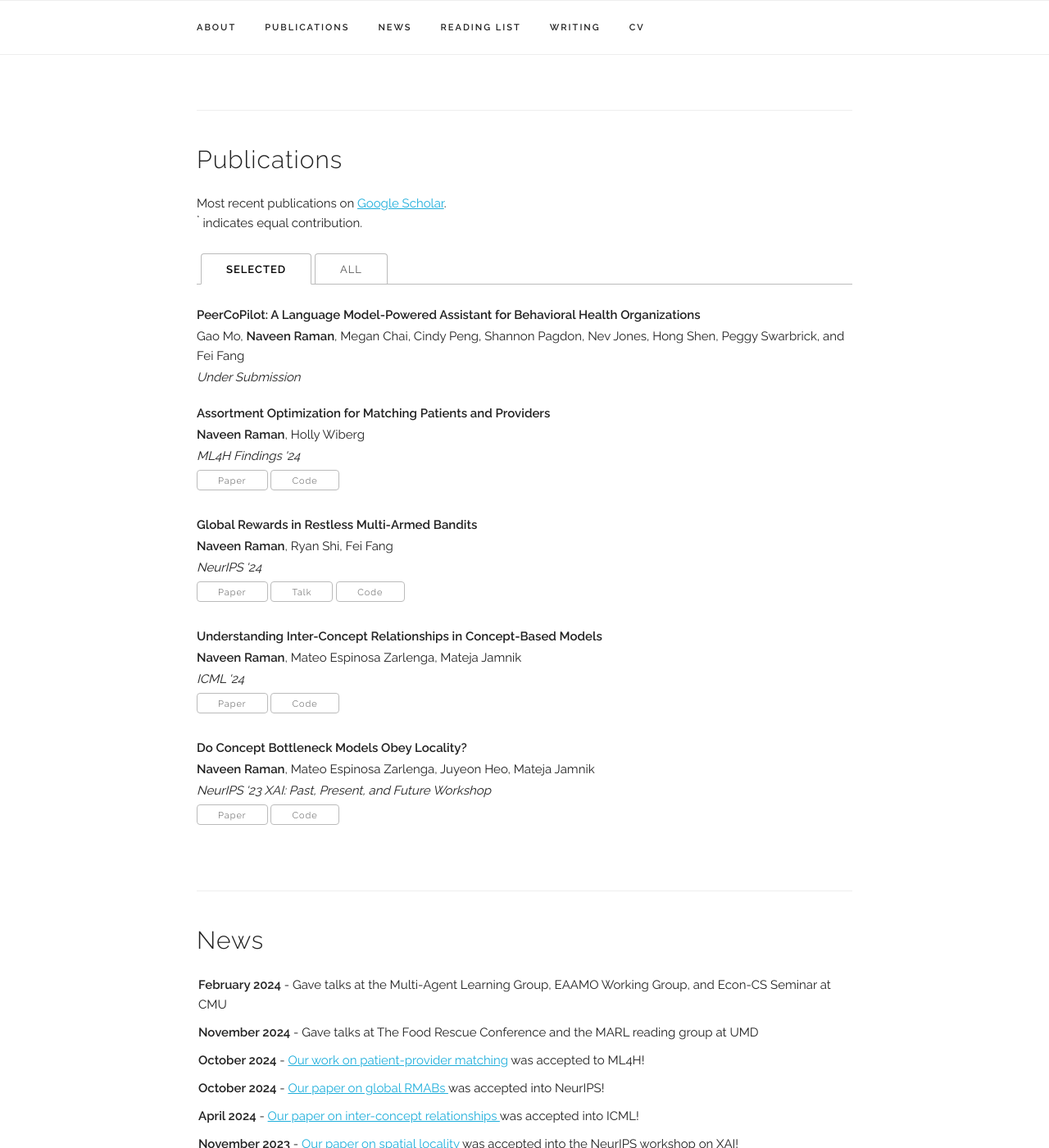
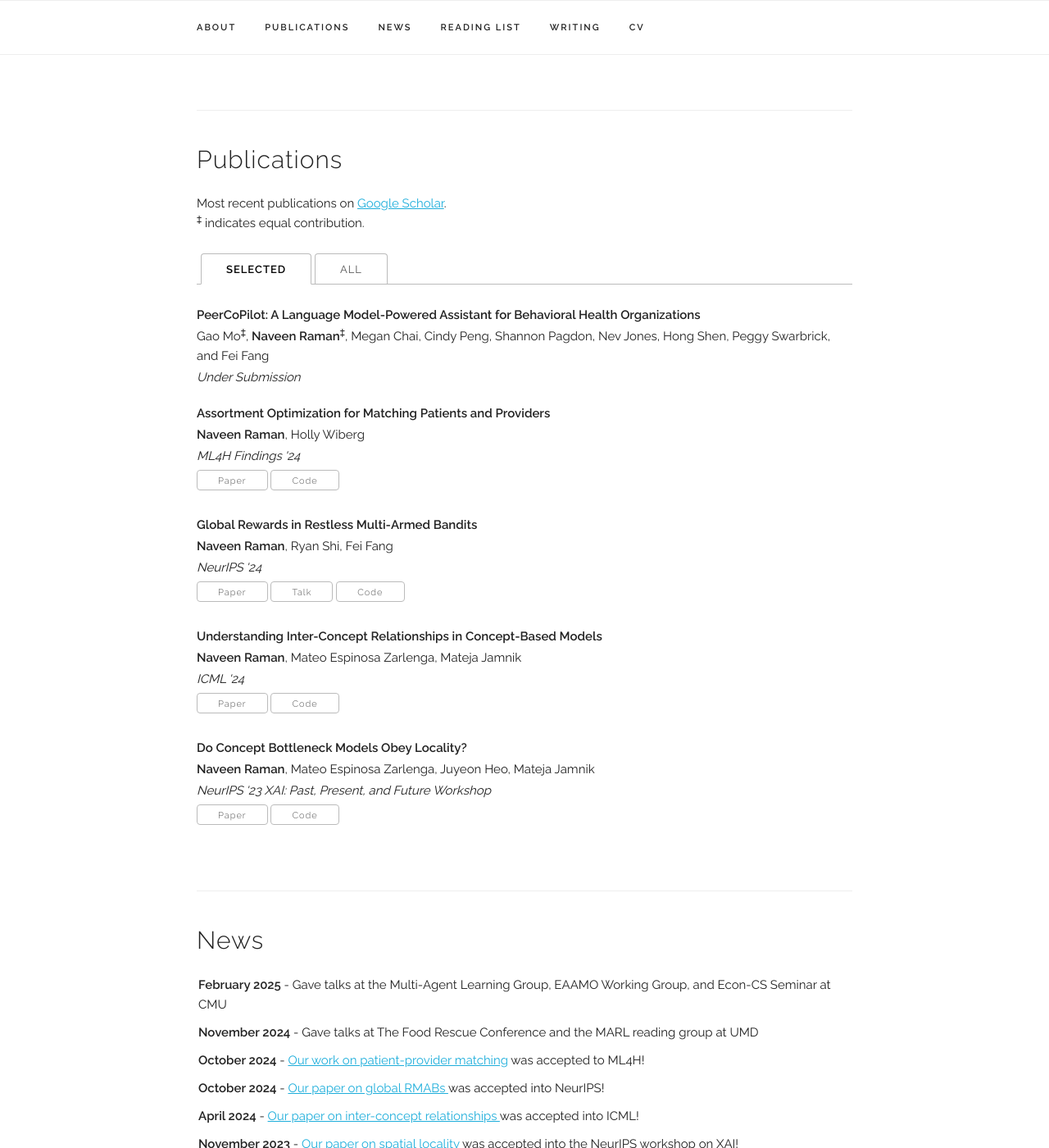
Before and after one commit to naveenr414/naveenr414.github.io, a Jekyll site: the page built from index.html, in a window 1280 px wide and 1400 px high, scrolled down 669 px. Shown: the whole window at 82% size. Built offline with Jekyll 4.4.1, drawn with Linux system fonts in a browser that asks for light colours; some web fonts are replaced.

Commit message:
Fixed a typo

```diff
--- a/_data/news.yaml
+++ b/_data/news.yaml
@@ -1,5 +1,5 @@
 news:
-  - date: "February 2024"
+  - date: "February 2025"
     info: "Gave talks at the Multi-Agent Learning Group, EAAMO Working Group, and Econ-CS Seminar at CMU"
   - date: "November 2024"
     info: "Gave talks at The Food Rescue Conference and the MARL reading group at UMD"
--- a/_data/publications.yaml
+++ b/_data/publications.yaml
@@ -1,11 +1,11 @@
 papers:
   - title: "PeerCoPilot: A Language Model-Powered Assistant for Behavioral Health Organizations"
-    authors: "Gao Mo, <b>Naveen Raman</b>, Megan Chai, Cindy Peng, Shannon Pagdon, Nev Jones, Hong Shen, Peggy Swarbrick, and Fei Fang"
+    authors: "Gao Mo<sup>‡</sup>, <b>Naveen Raman</b><sup>‡</sup>, Megan Chai, Cindy Peng, Shannon Pagdon, Nev Jones, Hong Shen, Peggy Swarbrick, and Fei Fang"
     venue: "Under Submission"
     selected: y
 
   - title: "Large Language Models in Peer-Run Community Behavioral Health Services: Understanding Peer Specialists and Service Users’ Perspectives on Opportunities, Risks, and Mitigation Strategies"
-    authors: "Megan Chai*, Cindy Peng*, Gao Mo, <b>Naveen Raman</b>, Shannon Pagdon, Fei Fang, Nev Jones, Peggy Swarbrick, Hong Shen"
+    authors: "Megan Chai<sup>‡</sup>, Cindy Peng<sup>‡</sup>, Gao Mo, <b>Naveen Raman</b>, Shannon Pagdon, Fei Fang, Nev Jones, Peggy Swarbrick, Hong Shen"
     venue: "Under Submission"
     selected: n
 
@@ -64,7 +64,7 @@ papers:
     selected: n
 
   - title: "Eliciting Bias in Question Answering Models through Ambiguity"
-    authors: "Andrew Mao*, <b>Naveen Raman*</b>, Matthew Shu, Eric Li, Franklin Yang, Jordan Boyd-Graber"
+    authors: "Andrew Mao<sup>‡</sup>, <b>Naveen Raman<sup>‡</sup></b>, Matthew Shu, Eric Li, Franklin Yang, Jordan Boyd-Graber"
     venue: "EMNLP '21 Machine Reading for Question Answering Workshop"
     paper_pdf: "https://aclanthology.org/2021.mrqa-1.9/"
     code: "https://github.com/axz5fy3e6fq07q13/emnlp_bias"
--- a/index.html
+++ b/index.html
@@ -25,7 +25,7 @@ title: Home
   <h4>Publications</h4>
 
   <p>Most recent publications on <a href="{{ site.data.main_info.google_scholar }}" target="_blank">Google Scholar</a>.<br/>
-  <sup>*</sup> indicates equal contribution.
+  <sup>‡</sup> indicates equal contribution.
   </p>
 
   <ul class="tab-nav">
```
